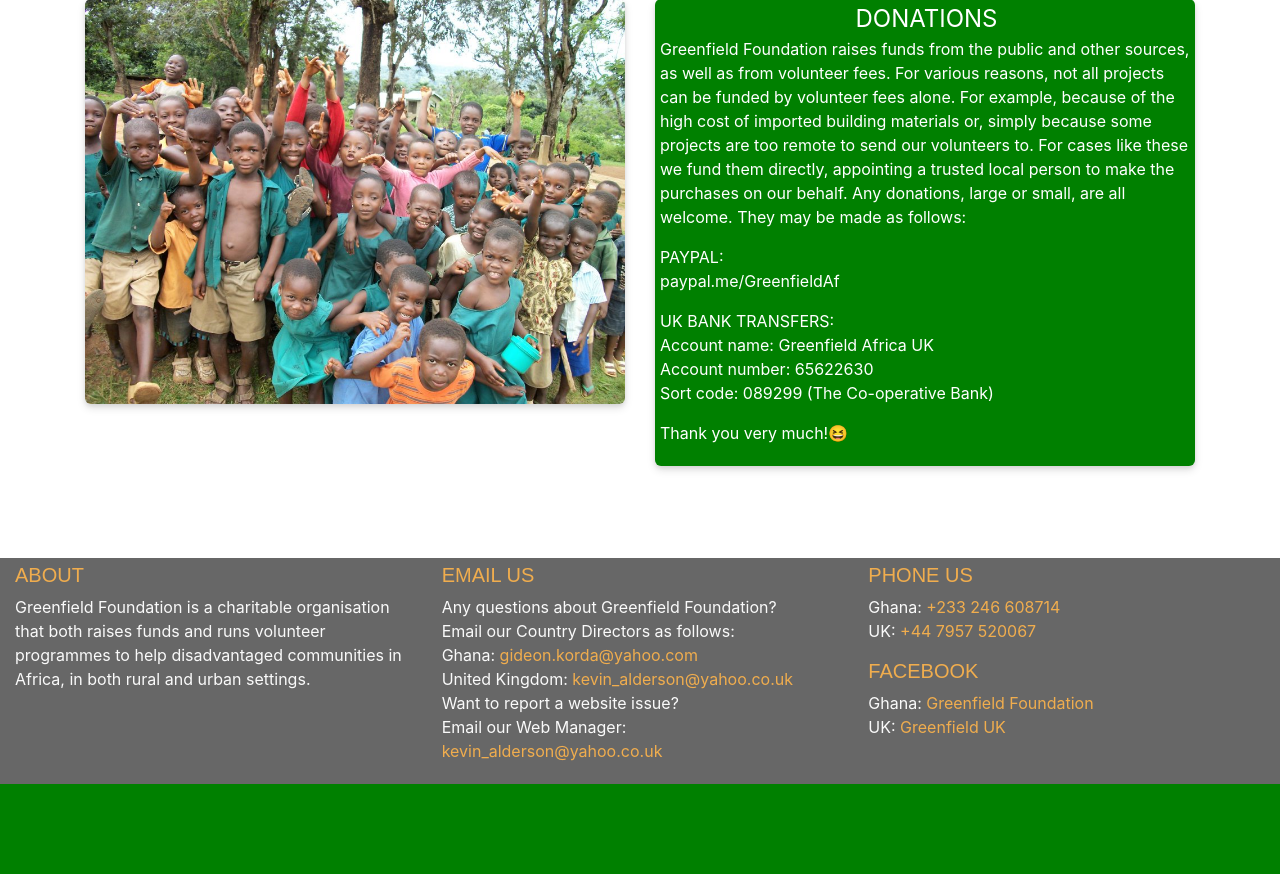
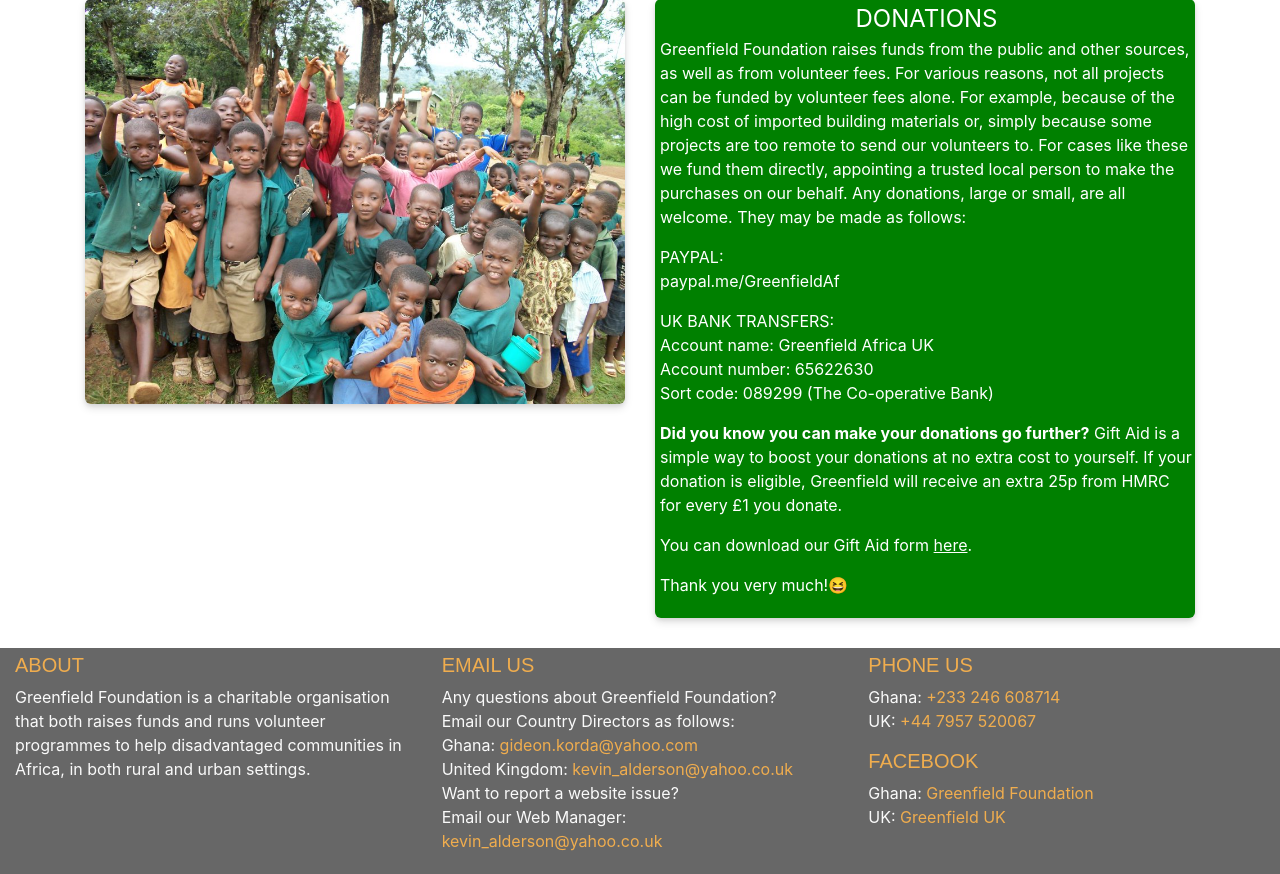
Before and after one commit to kevald1963/greenfield-africa, a Flask app: page /donate in a window 1280 px wide. Shown: the part 101-975 px from the top of the page. Before the commit the page ends 885 px from the top, so only its background shows below. Run offline with Flask 2, Linux system fonts and the light colour scheme.

Commit message:
Added Gift Aid declaration PDF form to Donation page.

```diff
--- a/templates/donate.html
+++ b/templates/donate.html
@@ -32,6 +32,15 @@
                 Account number: 65622630<br>
                 Sort code: 089299 (The Co-operative Bank)<br>
             </p>
+
+            <p>
+                <b>Did you know you can make your donations go further?</b> Gift Aid is a simple way to boost your donations
+                at no extra cost to yourself. If your donation is eligible, Greenfield will receive an extra 25p from
+                HMRC for every £1 you donate.
+            </p>
+            <p>
+                You can download our Gift Aid form <a class="general-link" target="_blank" href="static/documents/greenfield_gift_aid_form.pdf"><u>here</u></a>.
+            </p>
             <p>
                 Thank you very much!😆
             </p>
```
Also changed, not shown: 1 other file.
